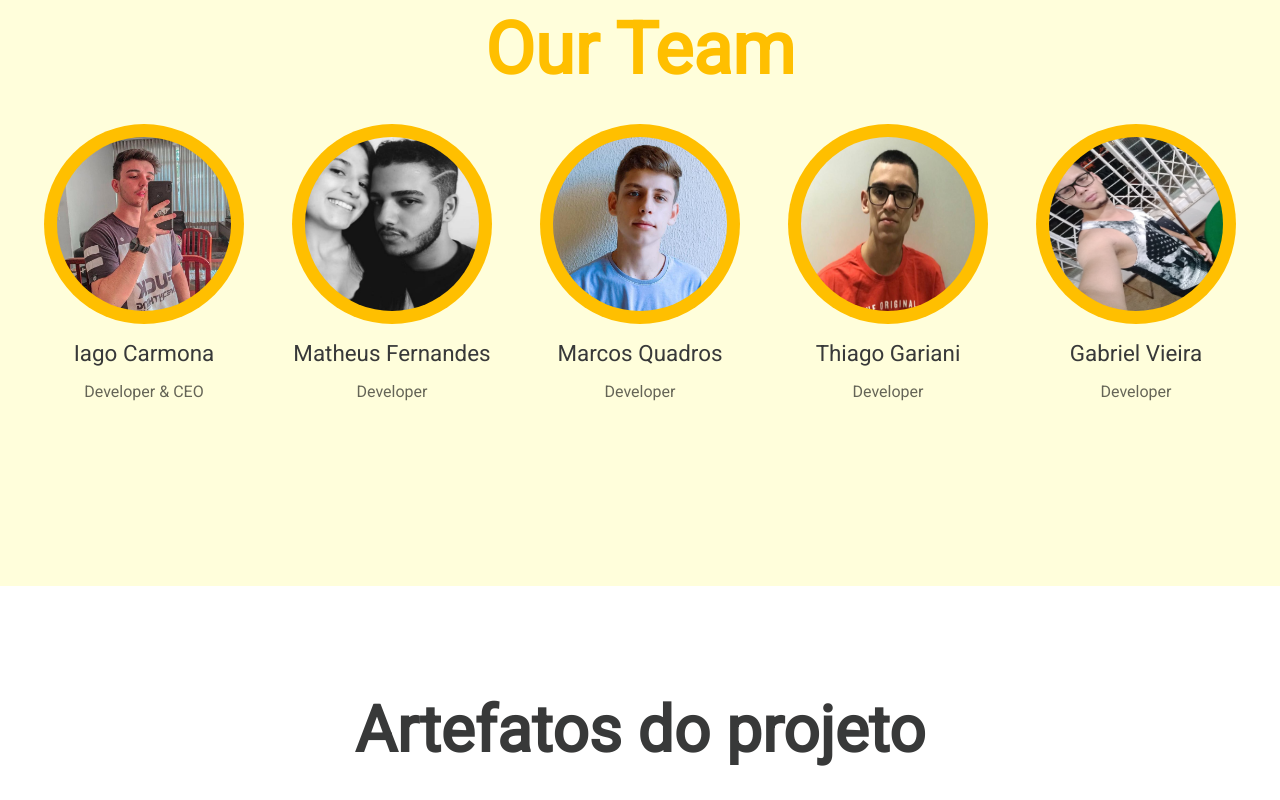
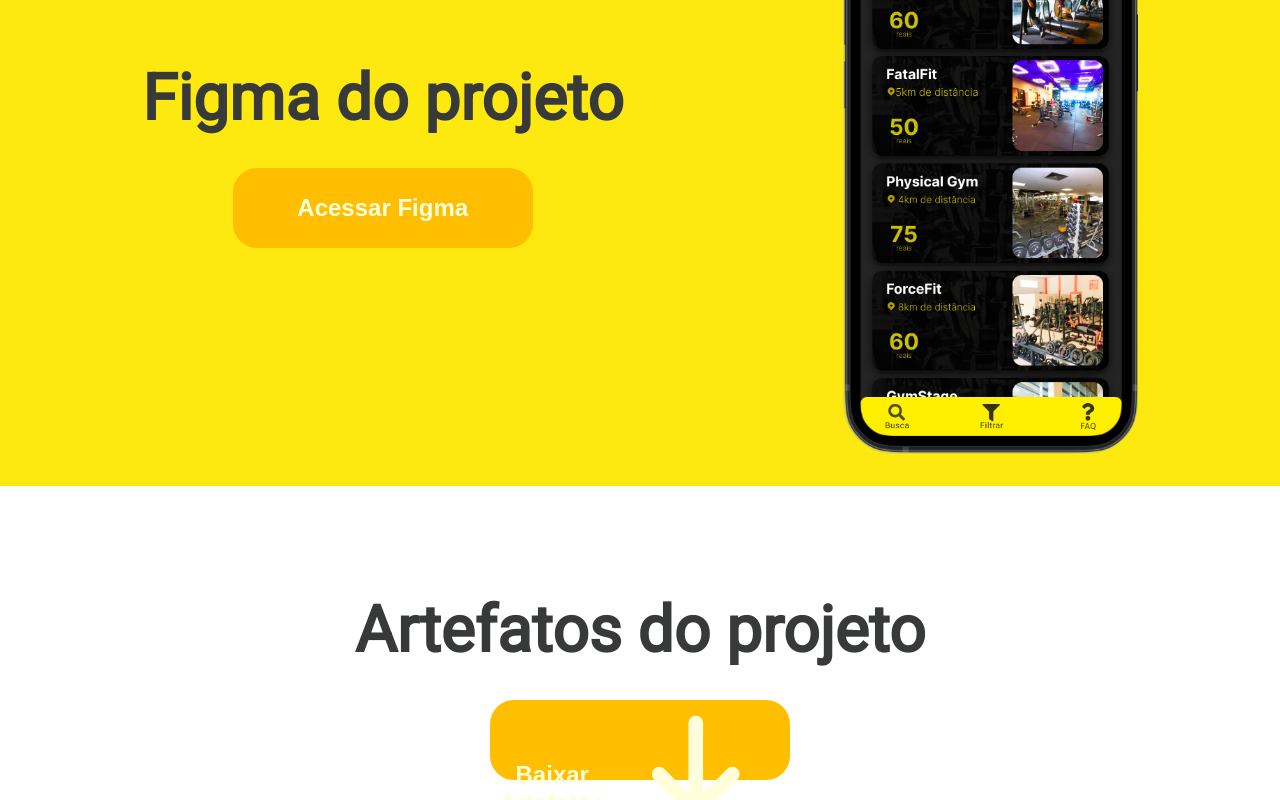
Before and after one commit to iagocarmona/iagocarmona.github.io, a React (Vite) app: page / in a window 1280 px wide. Shown: the part 1660-2460 px from the top of the page. Built offline with nearby package versions, Linux system fonts and the light colour scheme.

Commit message:
:rocket: Adicionando link do Figma do projeto.

```diff
--- /dev/null
+++ b/src/components/FigmaSection/index.jsx
@@ -0,0 +1,34 @@
+import React, { forwardRef } from 'react'
+
+import Cellphone from '../../assets/cellphone.png'
+
+import {
+  Container,
+  Title,
+  Wrapper,
+  CellphoneImg,
+  ButtonContent,
+  WrapperLeftSide,
+} from './style'
+
+const FigmaSection = forwardRef((props, ref) => {
+  return (
+    <Container ref={ref}>
+      <Wrapper>
+        <WrapperLeftSide>
+          <Title>Figma do projeto</Title>
+          <a
+            href="https://www.figma.com/proto/3ii1QvoC1LbAdd669yvVec/IHC?node-id=69%3A52&starting-point-node-id=69%3A52"
+            rel="noopener noreferrer"
+            target="_blank"
+          >
+            <ButtonContent>Acessar Figma</ButtonContent>
+          </a>
+        </WrapperLeftSide>
+        <CellphoneImg src={Cellphone} />
+      </Wrapper>
+    </Container>
+  )
+})
+
+export default FigmaSection
--- /dev/null
+++ b/src/components/FigmaSection/style.js
@@ -0,0 +1,48 @@
+import styled from 'styled-components'
+
+export const Container = styled.div`
+  padding: 32px;
+  background-color: ${({ theme }) => theme.colors.darkGreen};
+`
+
+export const Wrapper = styled.div`
+  width: 100%;
+  display: flex;
+  justify-content: space-around;
+`
+
+export const Title = styled.h1`
+  font-size: 4rem;
+  color: ${({ theme }) => theme.colors.darkBrown};
+`
+
+export const CellphoneImg = styled.img`
+  border-radius: 50px;
+  height: 600px;
+`
+
+export const ButtonContent = styled.button`
+  margin-top: 32px;
+  width: 300px;
+  height: 80px;
+  background-color: ${({ theme }) => theme.colors.green};
+  color: ${({ theme }) => theme.colors.nude};
+  border-radius: 24px;
+  font-size: 1.5rem;
+  font-weight: bold;
+  box-shadow: none;
+  border: none;
+  cursor: pointer;
+
+  &:hover {
+    background-color: ${({ theme }) => theme.colors.darkBrown};
+    color: ${({ theme }) => theme.colors.nude};
+  }
+`
+
+export const WrapperLeftSide = styled.div`
+  display: flex;
+  flex-direction: column;
+  justify-content: center;
+  align-items: center;
+`
--- a/src/components/Header/index.jsx
+++ b/src/components/Header/index.jsx
@@ -1,4 +1,4 @@
-import React, { useEffect } from 'react'
+import React from 'react'
 
 import Logo from '../../assets/logo.png'
 
@@ -12,7 +12,7 @@ import {
   TeamName,
 } from './style'
 
-const Header = ({ aboutRef, ourteamRef, videoRef, artefatoRef }) => {
+const Header = ({ aboutRef, ourteamRef, videoRef, artefatoRef, figmaRef }) => {
   const options = [
     {
       title: 'Sobre nós',
@@ -21,6 +21,10 @@ const Header = ({ aboutRef, ourteamRef, videoRef, artefatoRef }) => {
     {
       title: 'Vídeo',
       ref: videoRef,
+    },
+    {
+      title: 'Figma',
+      ref: figmaRef,
     },
     {
       title: 'Artefatos',
--- a/src/pages/landingPage/index.jsx
+++ b/src/pages/landingPage/index.jsx
@@ -7,6 +7,7 @@ import OurTeam from '../../components/OurTeam'
 import Footer from '../../components/Footer'
 import VideoSection from '../../components/VideoSection'
 import ArtefatosSection from '../../components/ArtefatosSection'
+import FigmaSection from '../../components/FigmaSection'
 
 // Styles
 import { Wrapper } from './style'
@@ -16,6 +17,7 @@ const LandingPage = () => {
   const ourteamRef = useRef(null)
   const videoRef = useRef(null)
   const artefatoRef = useRef(null)
+  const figmaRef = useRef(null)
 
   return (
     <Wrapper>
@@ -24,11 +26,13 @@ const LandingPage = () => {
         ourteamRef={ourteamRef}
         videoRef={videoRef}
         artefatoRef={artefatoRef}
+        figmaRef={figmaRef}
       />
       <About ref={aboutRef} />
       <VideoSection ref={videoRef} />
+      <FigmaSection ref={figmaRef} />
+      <ArtefatosSection ref={artefatoRef} />
       <OurTeam ref={ourteamRef} />
-      <ArtefatosSection ref={artefatoRef} />
       <Footer />
     </Wrapper>
   )
```
Also changed, not shown: src/assets/cellphone.png (added).
